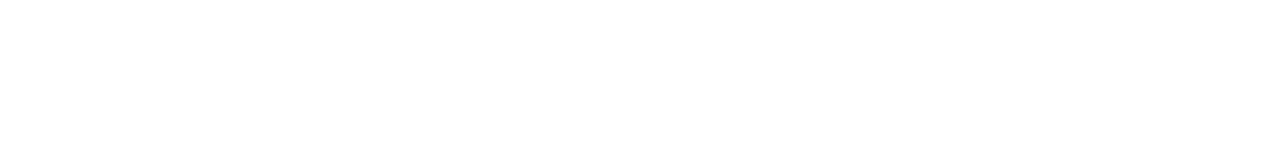
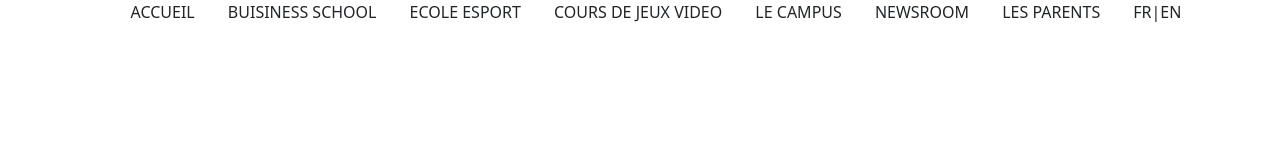
Before and after one commit to cTencion/Gaming_campus, a plain HTML site: page index.html in a window 1280 px wide. Drawn offline with Linux system fonts and the light colour scheme.

Commit message:
Création nav

```diff
--- a/assets/scss/theme/_base.scss
+++ b/assets/scss/theme/_base.scss
@@ -0,0 +1,3 @@
+body{
+    margin: 0%;
+}
--- a/assets/scss/theme/_header.scss
+++ b/assets/scss/theme/_header.scss
@@ -0,0 +1,9 @@
+ul{
+    display: flex;
+
+    li{
+        text-decoration: none;
+        list-style: none;
+        text-align: center;
+    }
+}
--- a/index.html
+++ b/index.html
@@ -13,7 +13,20 @@
 <body>
 
     <header>
-
+        <div class="container">
+            <nav>
+                <ul class="justify-content-around">
+                    <li>ACCUEIL</li>
+                    <li>BUISINESS SCHOOL</li>
+                    <li>ECOLE ESPORT</li>
+                    <li>COURS DE JEUX VIDEO</li>
+                    <li>LE CAMPUS</li>
+                    <li>NEWSROOM</li>
+                    <li>LES PARENTS</li>
+                    <li>FR|EN</li>
+                </ul>
+            </nav>
+        </div>
     </header>
 
 </body>
```
Also changed, not shown: assets/css/style.css, 1 other file.
